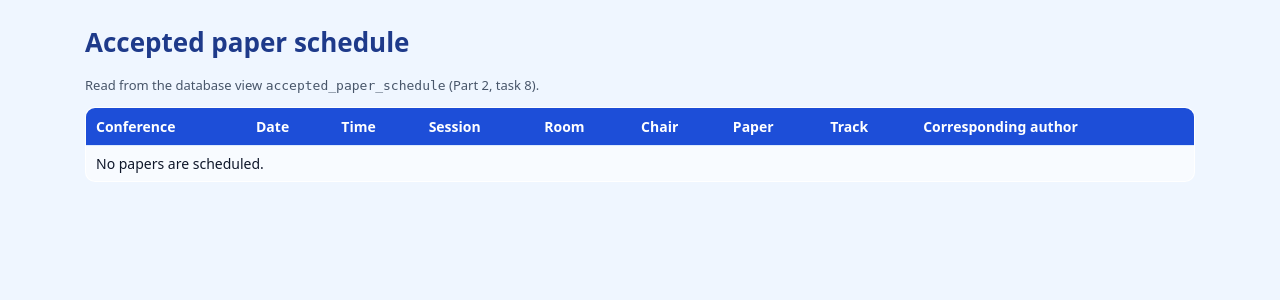
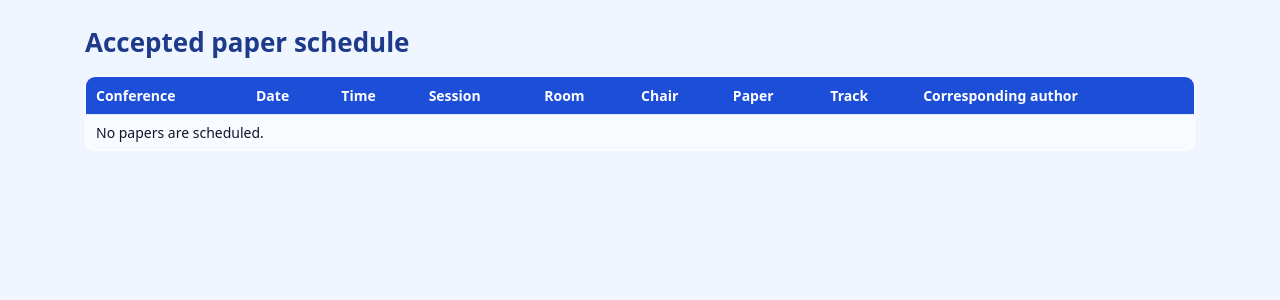
Before and after one commit to AidanaBaizrakhman/Database-assignment3, a Flask app: page /schedule in a window 1280 px wide. Shown: the part 52-352 px from the top of the page. Run offline with Flask 3, Linux system fonts and the light colour scheme; data that the repository does not hold is empty.

Commit message:
Update schedule.html

```diff
--- a/templates/schedule.html
+++ b/templates/schedule.html
@@ -1,7 +1,6 @@
 {% extends "base.html" %}
 {% block content %}
 <h1>Accepted paper schedule</h1>
-<p class="hint">Read from the database view <code>accepted_paper_schedule</code> (Part 2, task 8).</p>
 {% if rows is none %}
   <div class="flash error">The view does not exist yet. Run part2_queries.py once to create it.</div>
 {% else %}
```
